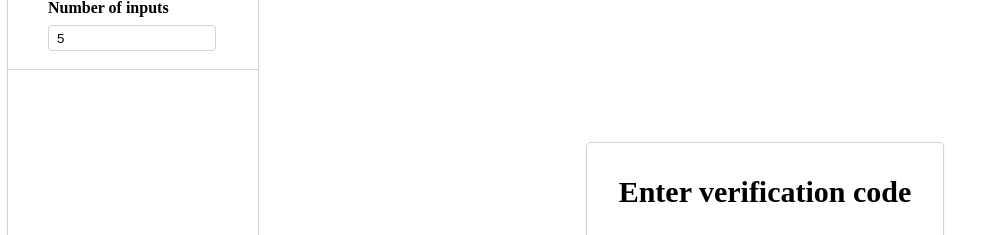
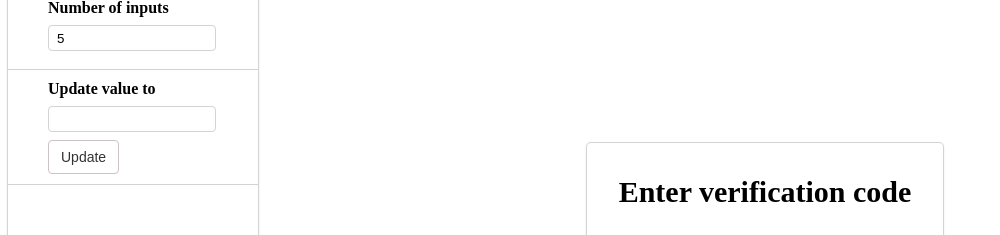
Before and after one commit to code-farmz/ng-otp-input, an Angular app: page / in a window 1280 px wide. Shown: the part 201-436 px from the top of the page, without its empty margins (0-1000 px from the left). Built offline with nearby package versions, Linux system fonts and the light colour scheme; what ng-otp-input would draw is missing.

Commit message:
Update app.component.html
Stack blitz demo updated

```diff
--- a/src/app/app.component.html
+++ b/src/app/app.component.html
@@ -23,11 +23,11 @@
       <input type="number" name="input-length" class="f-c" [(ngModel)]="config.length" min="1" max="10"
         (ngModelChange)="onConfigChange()">
     </li>
-    <!-- <li>
+    <li>
       <span class="s-t">Update value to</span>
       <input type="text" #valInput name="input-length" class="f-c" min="1" max="10">
       <button (click)="setVal(valInput.value)" class="btn-updt">Update</button>
-    </li> -->
+    </li>
   </ul>
 </div>
 <div class="content">
```
